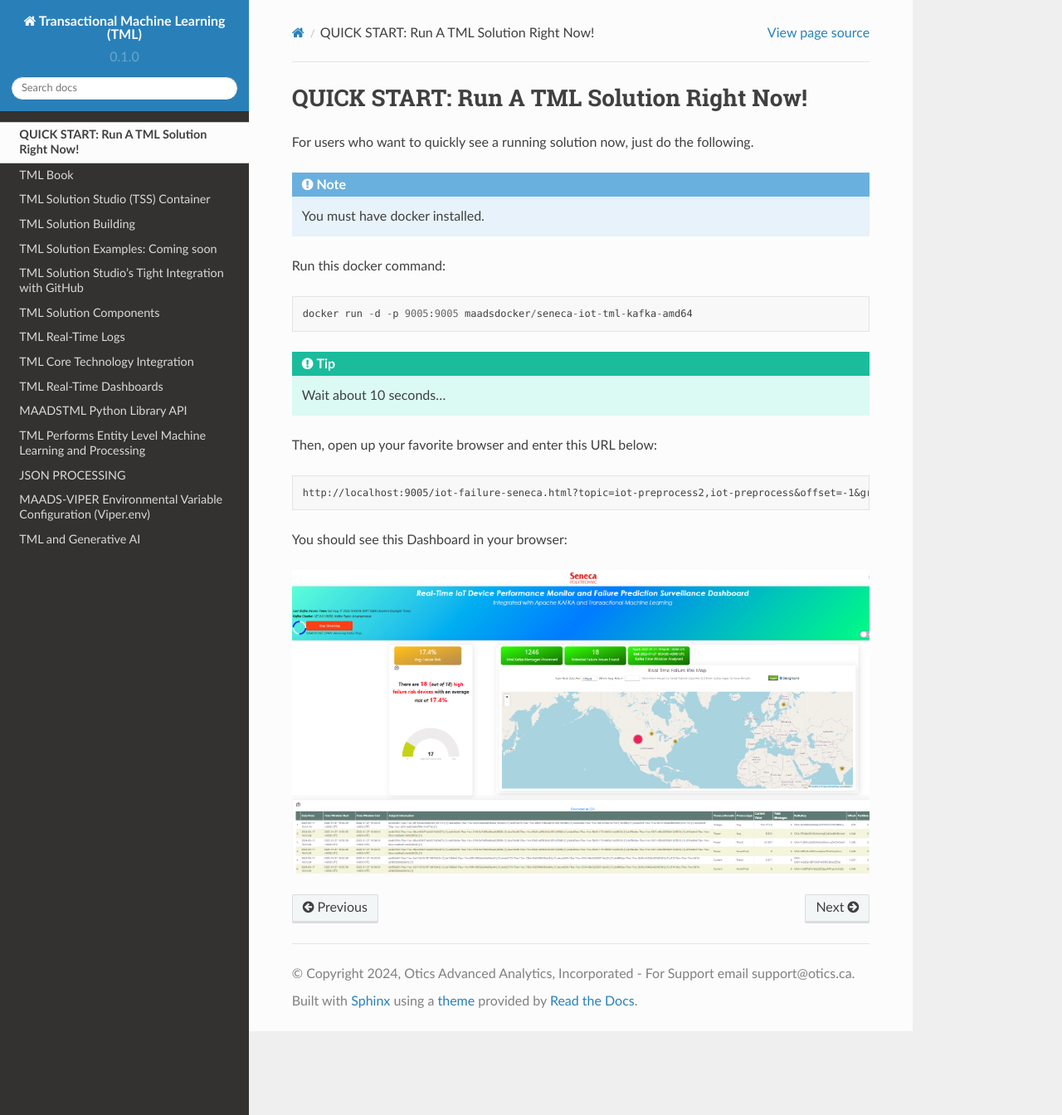
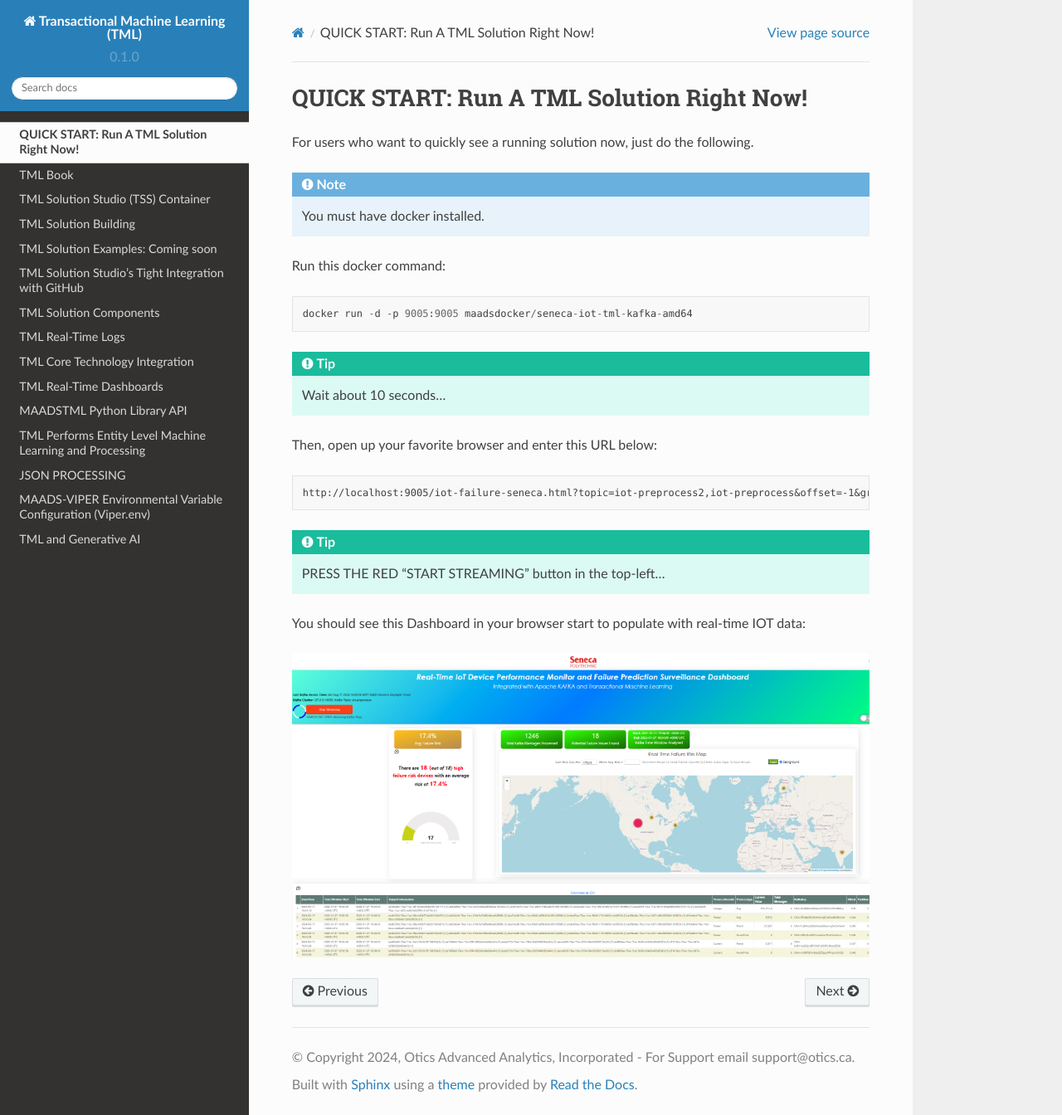
Before and after one commit to smaurice101/readthedocs, a Sphinx documentation site: the page built from docs/source/quickstart.rst, in a window 1280 px wide and 1344 px high. Shown: the whole window at 83% size. Built offline with Sphinx 7.4.7 and the Read the Docs theme 2.0.0, drawn with Linux system fonts in a browser that asks for light colours.

Commit message:
Update quickstart.rst

```diff
--- a/docs/source/quickstart.rst
+++ b/docs/source/quickstart.rst
@@ -22,6 +22,9 @@
 
     http://localhost:9005/iot-failure-seneca.html?topic=iot-preprocess2,iot-preprocess&offset=-1&groupid=&rollbackoffset=500&topictype=prediction&append=0&secure=1
 
-You should see this Dashboard in your browser:
+.. tip::
+    PRESS THE RED "START STREAMING" button in the top-left...
+
+You should see this Dashboard in your browser start to populate with real-time IOT data:
 
 .. figure:: demosol.png
```
